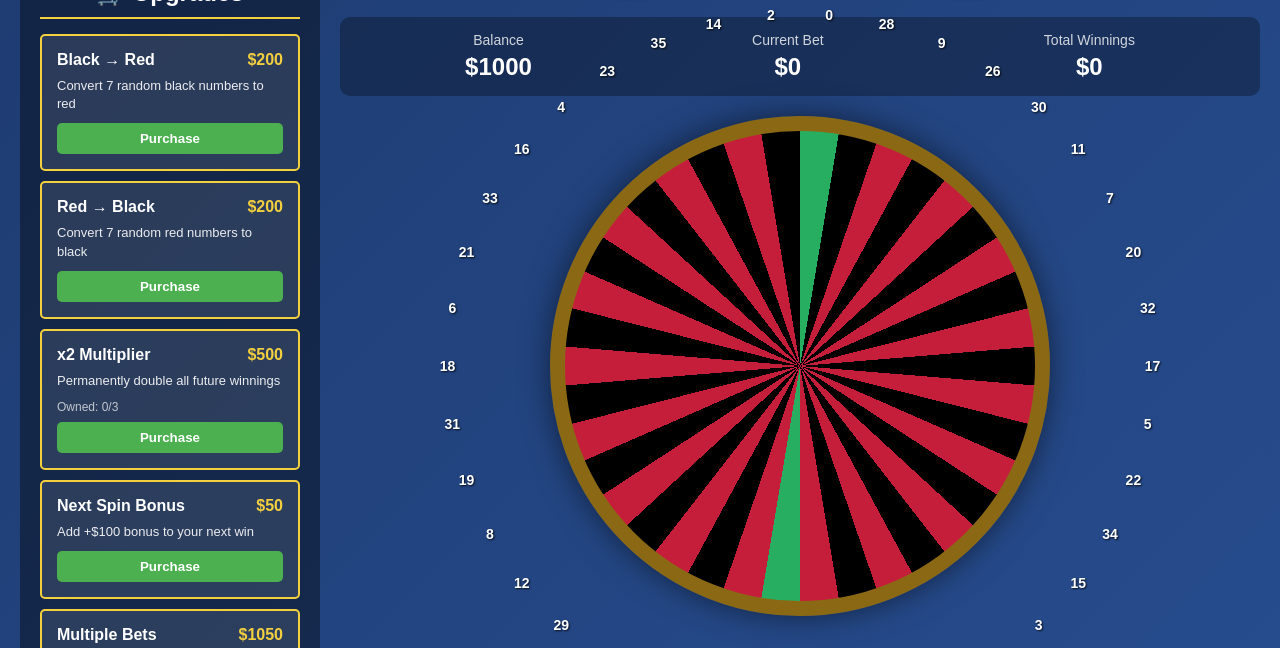
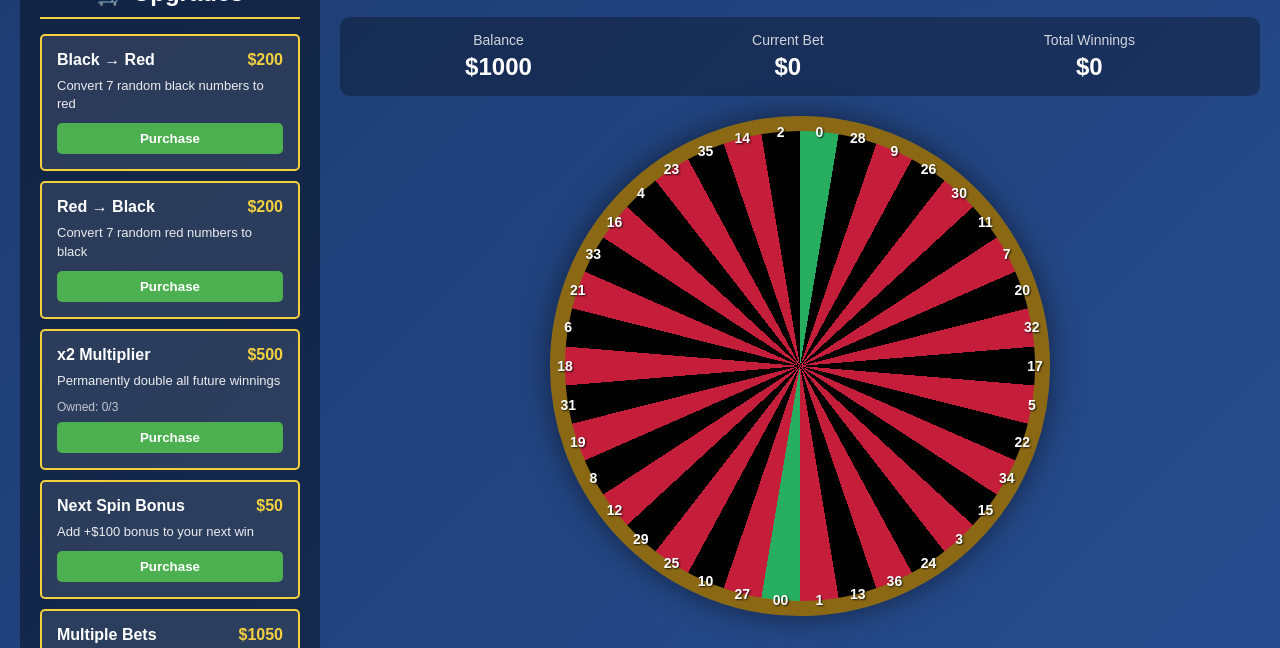
Before and after one commit to AlexDiBianco/roulette-game, a plain HTML site: page index.html in a window 1280 px wide. Shown: the part 61-709 px from the top of the page. Drawn offline with Linux system fonts and the light colour scheme.

Commit message:
smaller radius

```diff
--- a/index.html
+++ b/index.html
@@ -773,7 +773,7 @@
 
                 // Position numbers around the wheel
                 const angle = (index * segmentAngle + segmentAngle / 2) * Math.PI / 180;
-                const radius = 75; // Distance from center
+                const radius = 50; // Distance from center
                 const x = 50 + radius * Math.cos(angle - Math.PI / 2);
                 const y = 50 + radius * Math.sin(angle - Math.PI / 2);
 
```
